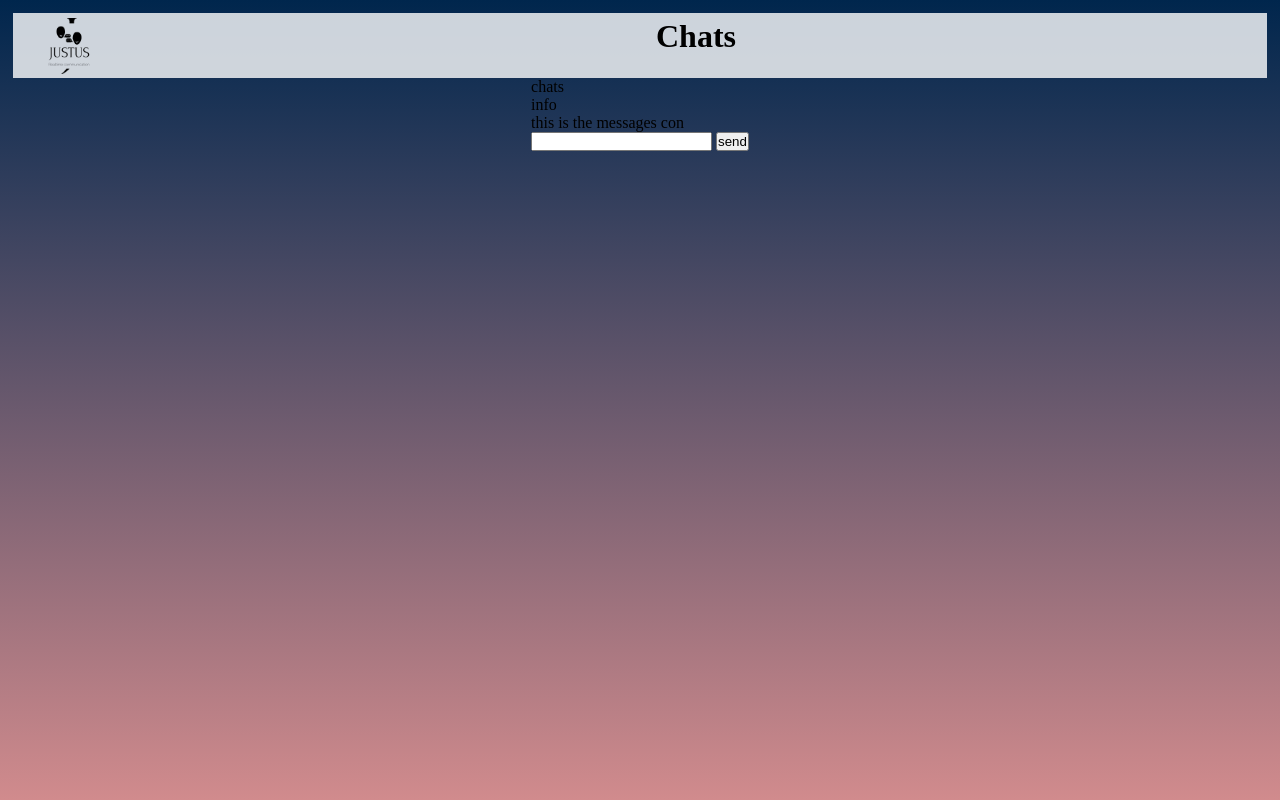
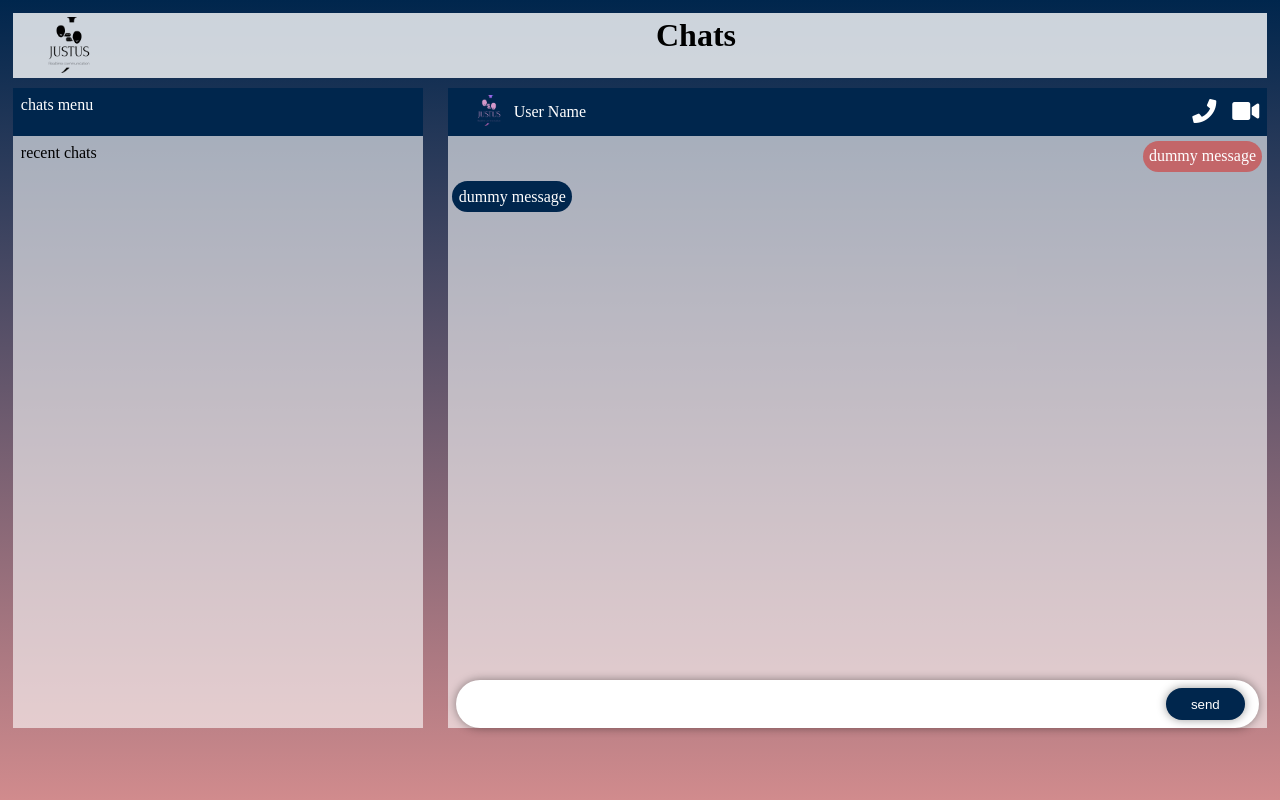
Before and after one commit to jojothomas1515/JustUs, a Flask app: template chat/templates/chats.html in a window 1280 px wide. Run offline with Flask 3, Linux system fonts and the light colour scheme; the template is opened without the code that fills it, so the values that code supplies are empty.

Commit message:
building the chat page

```diff
--- a/app.py
+++ b/app.py
@@ -12,6 +12,7 @@
 
 login_manager = LoginManager()
 app = Flask(__name__)
+app.config['TEMPLATES_AUTO_RELOAD'] = True
 login_manager.init_app(app)
 login_manager.login_view = 'authentication.login_page'
 
--- a/chat/static/css/chats.css
+++ b/chat/static/css/chats.css
@@ -2,6 +2,10 @@
   padding: 0;
   margin: 0;
   box-sizing: border-box;
+}
+
+img {
+  width: 100%;
 }
 
 body {
@@ -12,10 +16,10 @@
   display: flex;
   align-items: center;
   flex-direction: column;
+  padding-inline: 1%;
 }
 body header {
   background-color: rgba(255, 255, 255, 0.8);
-  margin-inline: 1%;
   margin-top: min(1rem, 1%);
   padding-block: 0.3rem;
 }
@@ -32,4 +36,112 @@
   text-align: center;
 }
 
+main {
+  display: flex;
+  gap: max(2%, 1rem);
+  height: 80dvh;
+  width: 100%;
+  margin-top: 10px;
+}
+main .chats-con {
+  background-color: rgba(255, 255, 255, 0.6);
+  height: 100%;
+  width: max(360px, 50%);
+}
+main .chats-con .chats-menu {
+  background-color: #00264d;
+  color: white;
+  padding: 0.5rem;
+  height: 3rem;
+}
+main .chats-con .recent-chats {
+  padding: 0.5rem;
+}
+main .messages-con {
+  background-color: rgba(255, 255, 255, 0.6);
+  height: 100%;
+  width: 100%;
+}
+main .messages-con .friend-profile-info-menu {
+  background-color: #00264d;
+  color: white;
+  padding-inline: 0.5rem;
+  height: 3rem;
+  display: flex;
+  padding-left: 1rem;
+  justify-content: space-between;
+}
+main .messages-con .friend-profile-info-menu .profile-info {
+  display: flex;
+  align-items: center;
+}
+main .messages-con .friend-profile-info-menu .profile-info .profile-image-con {
+  width: 50px;
+}
+main .messages-con .friend-profile-info-menu .profile-info .profile-image-con img {
+  object-fit: contain;
+}
+main .messages-con .friend-profile-info-menu .rtc-menu {
+  display: flex;
+  gap: 1rem;
+  align-items: center;
+}
+main .messages-con .friend-profile-info-menu .rtc-menu button {
+  font-size: 1.5rem;
+  background-color: transparent;
+  color: white;
+  border: none;
+  cursor: pointer;
+}
+main .messages-con .messages {
+  display: flex;
+  flex-direction: column;
+  gap: 0.6em;
+  padding: 0.3rem;
+  height: 85%;
+}
+main .messages-con .messages .message {
+  max-width: 360px;
+  width: max-content;
+  border-radius: 50px;
+  background-color: black;
+  color: white;
+  padding: 0.4rem;
+}
+main .messages-con .messages .me {
+  align-self: end;
+  background-color: #c36669;
+}
+main .messages-con .messages .friend-message {
+  align-self: start;
+  background-color: #00264d;
+}
+main .messages-con .message-input-con {
+  max-width: 100%;
+  margin-inline: 0.5rem;
+  border-radius: 50px;
+  background-color: white;
+  height: 3rem;
+  display: flex;
+  padding: 0.3rem;
+  padding-inline: 0.9rem;
+  gap: 1rem;
+  box-shadow: 0 0 10px rgba(0, 0, 0, 0.4);
+}
+main .messages-con .message-input-con #message-input {
+  width: 100%;
+  border: none;
+  outline: none;
+}
+main .messages-con .message-input-con #send {
+  width: 90px;
+  background-color: #00264d;
+  border-radius: 50px;
+  color: white;
+  outline: none;
+  border: transparent;
+  margin-block: 0.2rem;
+  box-shadow: 0 0 10px rgba(0, 0, 0, 0.4);
+}
+
 /*# sourceMappingURL=chats.css.map */
--- a/chat/static/css/chats.scss
+++ b/chat/static/css/chats.scss
@@ -2,6 +2,10 @@
   padding: 0;
   margin: 0;
   box-sizing: border-box;
+}
+
+img {
+  width: 100%;
 }
 
 body {
@@ -12,12 +16,14 @@
   display: flex;
   align-items: center;
   flex-direction: column;
+  padding-inline: 1%;
+
 
   header {
     background-color: rgba(white, .8);
-    margin-inline:1%;
     margin-top: min(1rem, 1%);
     padding-block: .3rem;
+
     .logo {
       max-width: min(100%, 7rem);
       aspect-ratio: 1/.5;
@@ -34,3 +40,136 @@
 
   }
 }
+
+main {
+  display: flex;
+  gap: max(2%, 1rem);
+  height: 80dvh;
+  width: 100%;
+  margin-top: 10px;
+
+  .chats-con {
+    background-color: rgba(white, .6);
+    height: 100%;
+    width: max(360px, 50%);
+
+    .chats-menu {
+      background-color: #00264d;
+      color: white;
+      padding: .5rem;
+      height: 3rem;
+    }
+
+    .recent-chats {
+      padding: .5rem;
+
+    }
+
+  }
+
+  .messages-con {
+    background-color: rgba(white, .6);
+    height: 100%;
+    width: 100%;
+
+    .friend-profile-info-menu {
+      background-color: #00264d;
+      color: white;
+      padding-inline: .5rem;
+      height: 3rem;
+      display: flex;
+      padding-left: 1rem;
+      justify-content: space-between;
+
+      .profile-info {
+        display: flex;
+        align-items: center;
+
+        .profile-image-con {
+          width: 50px;
+
+          img {
+            object-fit: contain;
+          }
+        }
+      }
+      .rtc-menu {
+        display: flex;
+        gap: 1rem;
+        align-items: center;
+        button {
+          font-size: 1.5rem;
+          background-color: transparent;
+          color: white;
+          border:none;
+          cursor: pointer;
+        }
+      }
+    }
+
+    .messages {
+      display: flex;
+      flex-direction: column;
+      gap: .6em;
+      padding: .3rem;
+      height: 85%;
+
+      .message {
+        max-width: 360px;
+        width: max-content;
+        border-radius: 50px;
+        background-color: black;
+        color: white;
+        padding: .4rem;
+      }
+
+      .me {
+        align-self: end;
+        background-color: darken(#d18b8d, 10);
+      }
+
+      .friend-message {
+        align-self: start;
+        background-color: #00264d;
+
+      }
+
+    }
+
+    .message-input-con {
+      max-width: 100%;
+      margin-inline: .5rem;
+      border-radius: 50px;
+      background-color: white;
+      height: 3rem;
+      display: flex;
+      padding: .3rem;
+      padding-inline: .9rem;
+      gap: 1rem;
+      box-shadow: 0 0 10px rgba(black, .4);
+
+
+      #message-input {
+        width: 100%;
+        border: none;
+        outline: none;
+
+      }
+
+      #send {
+        width: 90px;
+
+        background-color: #00264d;
+        border-radius: 50px;
+        color: white;
+        outline: none;
+        border: transparent;
+        margin-block: .2rem;
+        box-shadow: 0 0 10px rgba(black, .4);
+
+      }
+
+    }
+
+  }
+}
--- a/chat/templates/chats.html
+++ b/chat/templates/chats.html
@@ -3,6 +3,8 @@
 <head>
     <meta charset="UTF-8">
     <meta name="viewport" content="width=device-width initial-scale=1.0">
+    <link rel="stylesheet" href="https://cdnjs.cloudflare.com/ajax/libs/font-awesome/5.15.3/css/all.min.css">
+
     <link rel="stylesheet" href="{{ url_for('chat.static', filename='css/chats.css') }}">
     <title>JustUs Chat</title>
 </head>
@@ -11,20 +13,37 @@
     <h1>Chats</h1></header>
 <main>
     <div class="chats-con">
-        <div>
-            chats
+        <div class="chats-menu">
+            chats menu
+        </div>
+        <div class="recent-chats">
+            recent chats
         </div>
     </div>
     <div class="messages-con">
-        <div class="message-info">
-            info
+        <div class="friend-profile-info-menu">
+            <div class="profile-info">
+                <div class="profile-image-con">
+                    <img src="{{ url_for('static',filename='logos/justus-logo-tbc.png') }}" alt="profile-image">
+                </div>
+                <p>User Name</p>
+            </div>
+            <div class="rtc-menu">
+                <button><i class="fa fa-phone"></i></button>
+                <button><i class="fa fa-video"></i></button>
+            </div>
         </div>
         <div class="messages">
-            this is the messages con
+            <div class="message me">
+                dummy message
+            </div>
+            <div class="message friend-message">
+                dummy message
+            </div>
         </div>
         <div class="message-input-con">
             <input type="text" id="message-input">
-            <input type="button" value="send">
+            <input type="button" value="send" id="send">
         </div>
     </div>
 </main>
```
Also changed, not shown: 1 other file.
